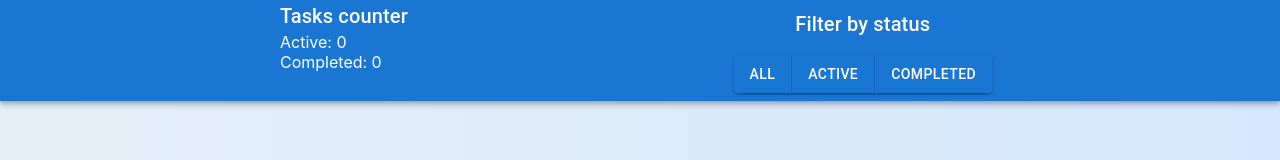
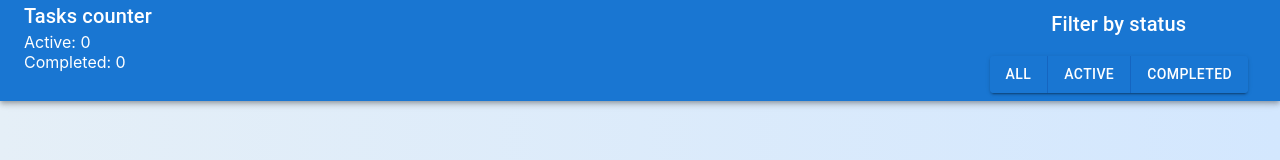
Before and after one commit to VitaliySaburdo/test-task-volt, a React (Vite) app: page / in a window 1280 px wide. Shown: the top 160 px of the page. Built offline with nearby package versions, Linux system fonts and the light colour scheme; no server answers.

Commit message:
delete container

```diff
--- a/src/components/header/header.jsx
+++ b/src/components/header/header.jsx
@@ -1,13 +1,11 @@
 import { AppBar, Grid, Toolbar } from '@mui/material'
 import { StatusFilter } from '../status-filter/status-filter'
 import { TaskCounter } from '../task-counter/task-counter'
-import { Container } from '../container/container'
 
 export const Header = () => {
   return (
     <header>
       <AppBar position="static">
-        <Container>
         <Toolbar>
           <Grid container justifyContent="space-between">
             <Grid item>
@@ -18,7 +16,6 @@ export const Header = () => {
             </Grid>
           </Grid>
           </Toolbar>
-          </Container>
       </AppBar>
     </header>
   )
```
